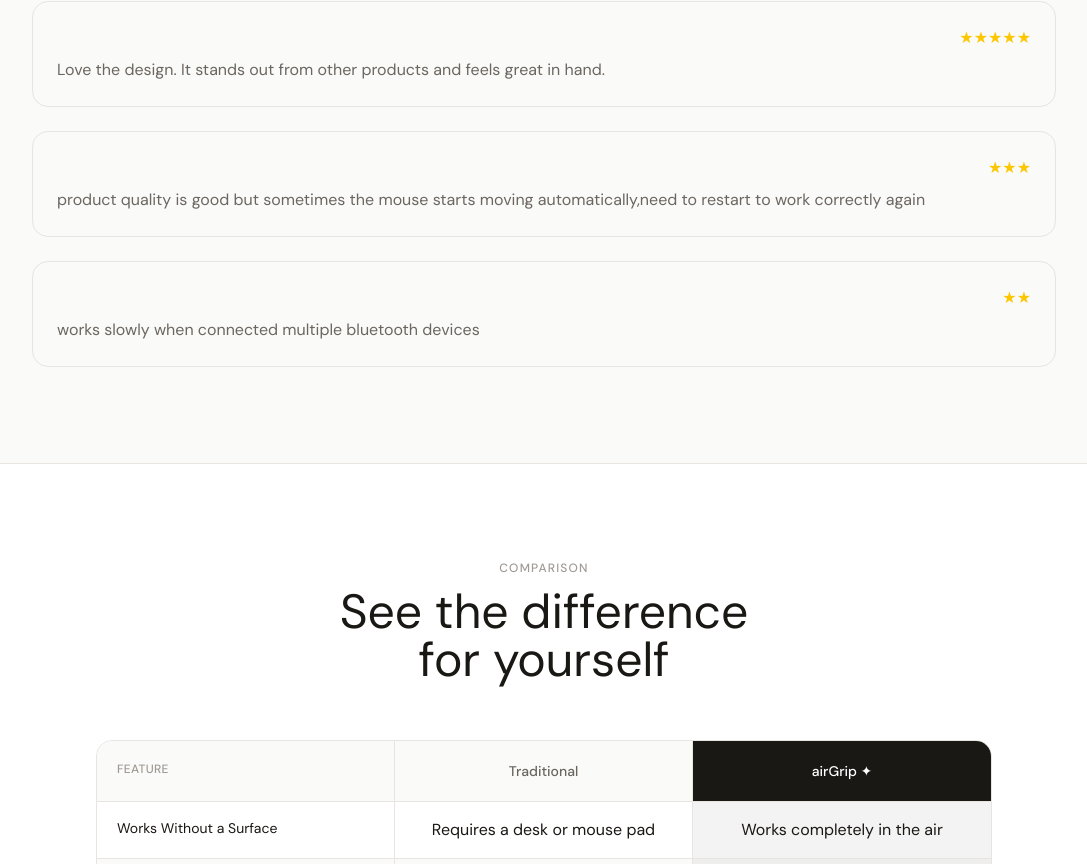
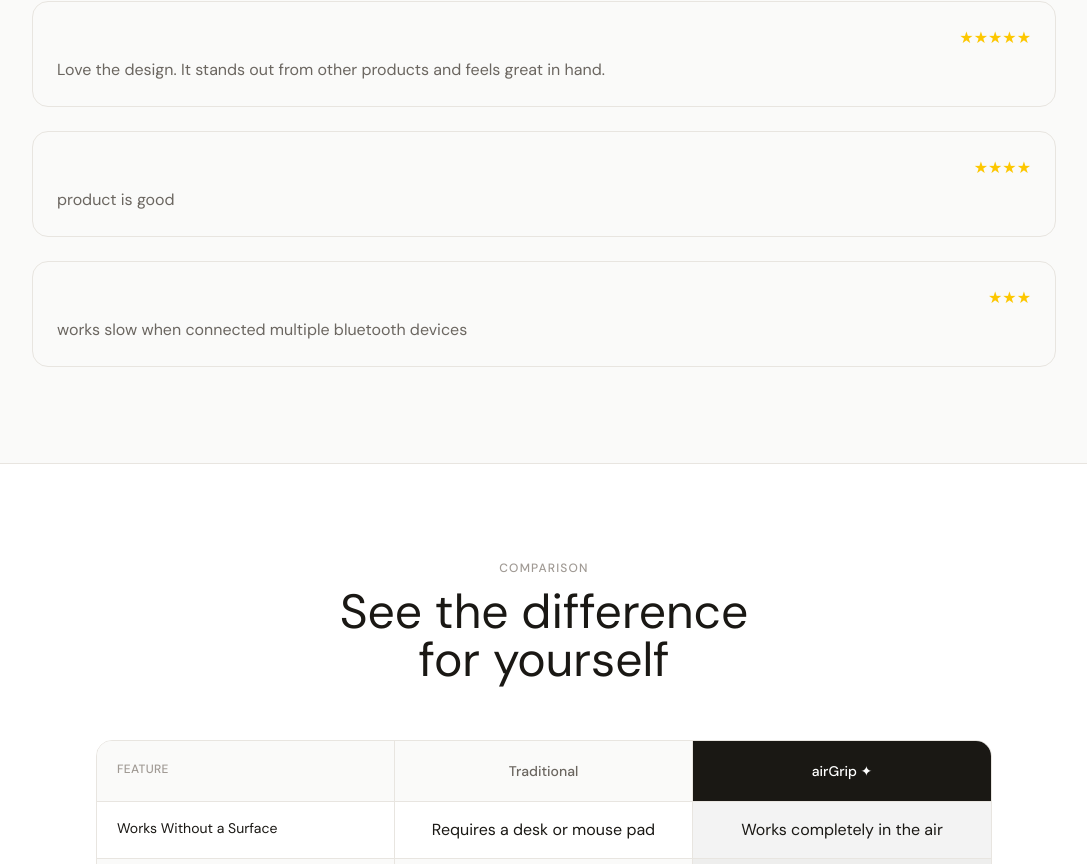
Before and after one commit to Prajyotd758/fusion, a Next.js app: page / in a window 1280 px wide. Shown: the part 3276-4140 px from the top of the page, without its empty margins (96-1183 px from the left). Built offline with nearby package versions, Linux system fonts and the light colour scheme.

Commit message:
changed plcaeholder name

```diff
--- a/src/components/Footer.jsx
+++ b/src/components/Footer.jsx
@@ -180,7 +180,7 @@
               ))}
             </nav>
             <p className="text-xs text-(--text-muted)">
-              © {new Date().getFullYear()} Brand. All rights reserved.
+              © {new Date().getFullYear()} Arceus. All rights reserved.
             </p>
           </div>
         </div>
--- a/src/components/sections/VideoSection.jsx
+++ b/src/components/sections/VideoSection.jsx
@@ -87,14 +87,14 @@
                 "Love the design. It stands out from other products and feels great in hand.",
             },
             {
+              rating: 4,
+              review:
+                "product is good",
+            },
+            {
               rating: 3,
               review:
-                "product quality is good but sometimes the mouse starts moving automatically,need to restart to work correctly again",
-            },
-            {
-              rating: 2,
-              review:
-                "works slowly when connected multiple bluetooth devices",
+                "works slow when connected multiple bluetooth devices",
             },
           ].map((review, index) => (
             <div
```
